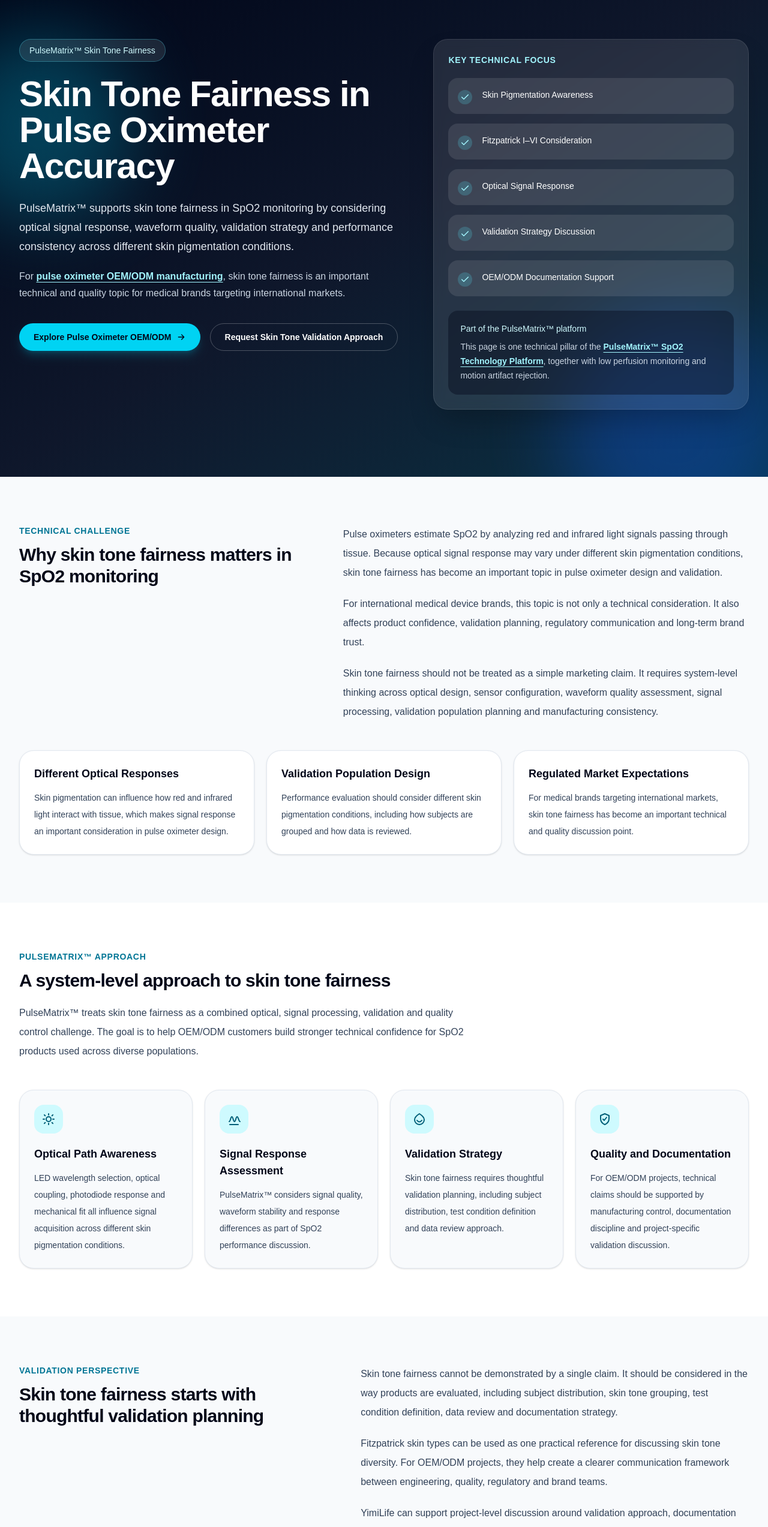
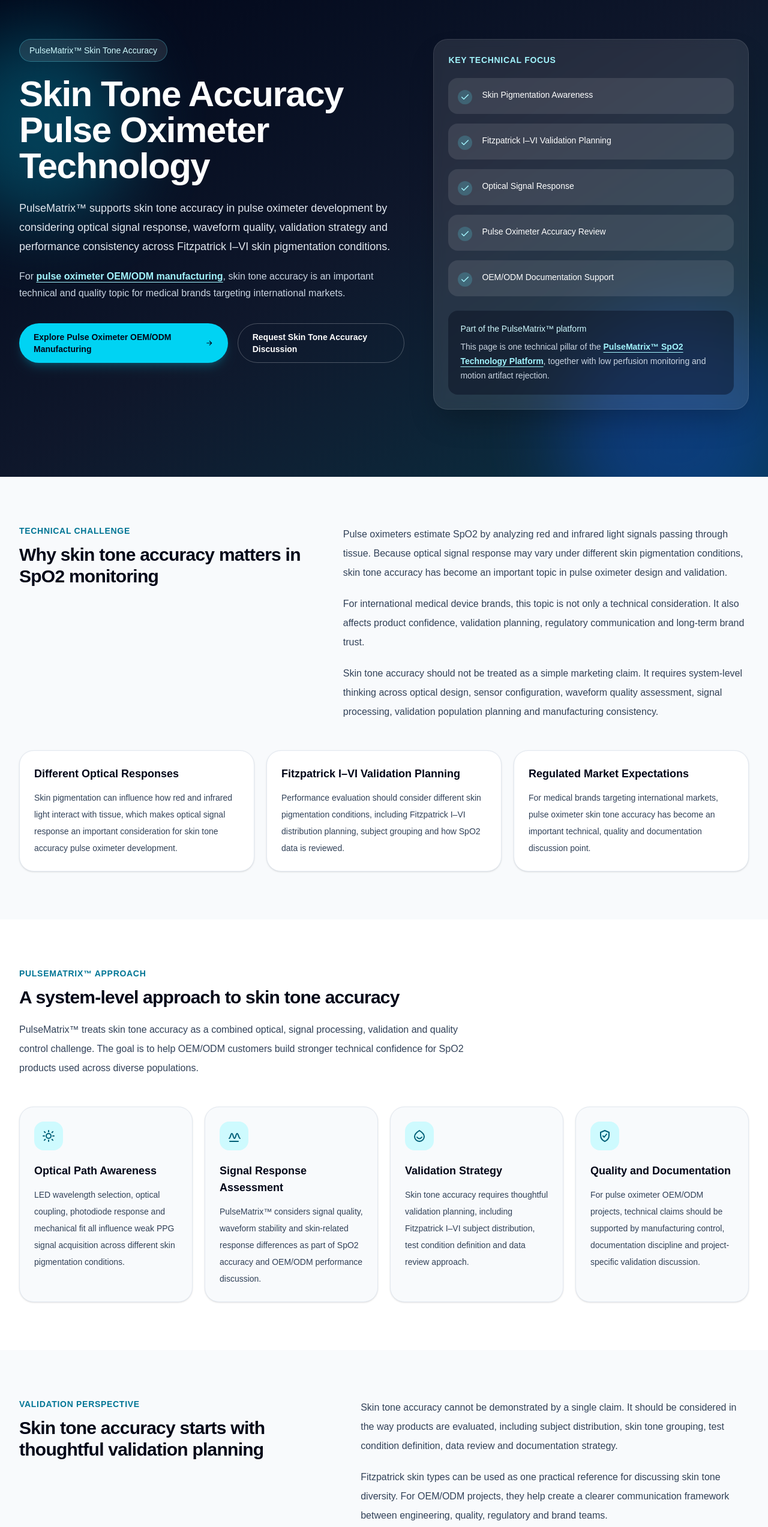
Before and after one commit to hnpsd0755-source/yimi-life-geo, a Next.js app: page /technology/skin-tone-fairness in a window 1280 px wide. Shown: the part 120-2666 px from the top of the page at 60% size. Built offline with nearby package versions, Linux system fonts and the light colour scheme.

Commit message:
Optimize skin tone fairness SEO content

```diff
--- a/app/technology/skin-tone-fairness/page.tsx
+++ b/app/technology/skin-tone-fairness/page.tsx
@@ -2,16 +2,16 @@
 import Link from "next/link";
 
 export const metadata: Metadata = {
-  title: "Skin Tone Fairness in Pulse Oximeter Accuracy | PulseMatrix™",
+  title: "Skin Tone Accuracy Pulse Oximeter | YimiLife PulseMatrix™",
   description:
-    "PulseMatrix™ supports skin tone fairness in SpO2 monitoring by considering signal response, validation strategy and performance consistency across different skin pigmentation conditions.",
+    "Explore YimiLife’s skin tone accuracy pulse oximeter approach, including Fitzpatrick I–VI validation planning, optical signal response and PulseMatrix™ SpO2 technology for OEM/ODM projects.",
   alternates: {
     canonical: "https://www.yimilife.com/technology/skin-tone-fairness",
   },
   openGraph: {
-    title: "Skin Tone Fairness in Pulse Oximeter Accuracy | PulseMatrix™",
+    title: "Skin Tone Accuracy Pulse Oximeter | YimiLife PulseMatrix™",
     description:
-      "Explore YimiLife’s skin tone fairness approach for pulse oximeter accuracy, Fitzpatrick skin types, SpO2 validation strategy and OEM/ODM medical device projects.",
+      "YimiLife explains skin tone accuracy in pulse oximeter development, including optical design, Fitzpatrick I–VI validation planning and OEM/ODM SpO2 product support.",
     url: "https://www.yimilife.com/technology/skin-tone-fairness",
     siteName: "YimiLife",
     type: "website",
@@ -129,37 +129,37 @@
 const fairnessChallenges = [
   {
     title: "Different Optical Responses",
-    text: "Skin pigmentation can influence how red and infrared light interact with tissue, which makes signal response an important consideration in pulse oximeter design.",
+    text: "Skin pigmentation can influence how red and infrared light interact with tissue, which makes optical signal response an important consideration for skin tone accuracy pulse oximeter development.",
   },
   {
-    title: "Validation Population Design",
-    text: "Performance evaluation should consider different skin pigmentation conditions, including how subjects are grouped and how data is reviewed.",
+    title: "Fitzpatrick I–VI Validation Planning",
+    text: "Performance evaluation should consider different skin pigmentation conditions, including Fitzpatrick I–VI distribution planning, subject grouping and how SpO2 data is reviewed.",
   },
   {
     title: "Regulated Market Expectations",
-    text: "For medical brands targeting international markets, skin tone fairness has become an important technical and quality discussion point.",
+    text: "For medical brands targeting international markets, pulse oximeter skin tone accuracy has become an important technical, quality and documentation discussion point.",
   },
 ];
 
 const engineeringLayers = [
   {
     title: "Optical Path Awareness",
-    text: "LED wavelength selection, optical coupling, photodiode response and mechanical fit all influence signal acquisition across different skin pigmentation conditions.",
+    text: "LED wavelength selection, optical coupling, photodiode response and mechanical fit all influence weak PPG signal acquisition across different skin pigmentation conditions.",
     icon: LightIcon,
   },
   {
     title: "Signal Response Assessment",
-    text: "PulseMatrix™ considers signal quality, waveform stability and response differences as part of SpO2 performance discussion.",
+    text: "PulseMatrix™ considers signal quality, waveform stability and skin-related response differences as part of SpO2 accuracy and OEM/ODM performance discussion.",
     icon: SignalIcon,
   },
   {
     title: "Validation Strategy",
-    text: "Skin tone fairness requires thoughtful validation planning, including subject distribution, test condition definition and data review approach.",
+    text: "Skin tone accuracy requires thoughtful validation planning, including Fitzpatrick I–VI subject distribution, test condition definition and data review approach.",
     icon: SkinToneIcon,
   },
   {
     title: "Quality and Documentation",
-    text: "For OEM/ODM projects, technical claims should be supported by manufacturing control, documentation discipline and project-specific validation discussion.",
+    text: "For pulse oximeter OEM/ODM projects, technical claims should be supported by manufacturing control, documentation discipline and project-specific validation discussion.",
     icon: ShieldIcon,
   },
 ];
@@ -171,13 +171,15 @@
   "Elderly SpO2 Monitoring",
   "Wearable SpO2 Devices",
   "Remote Patient Monitoring Platforms",
+  "Private Label Pulse Oximeter Projects",
+  "Connected Health Monitoring Programs",
 ];
 
 const faqs = [
   {
-    question: "What does skin tone fairness mean in pulse oximeter accuracy?",
+    question: "What does skin tone accuracy mean in pulse oximeter development?",
     answer:
-      "Skin tone fairness means considering whether a pulse oximeter can maintain appropriate SpO2 performance across users with different skin pigmentation conditions. It is a technical, validation and quality consideration for modern pulse oximeter design.",
+      "Skin tone accuracy means considering whether a pulse oximeter can maintain appropriate SpO2 performance across users with different skin pigmentation conditions. It is a technical, validation and quality consideration for modern pulse oximeter design.",
   },
   {
     question: "Why can skin pigmentation affect pulse oximeter performance?",
@@ -185,24 +187,24 @@
       "Pulse oximeters use red and infrared light to estimate SpO2. Differences in skin pigmentation may influence optical signal response, so device design and validation should consider how signals behave across different skin tone conditions.",
   },
   {
-    question: "What are Fitzpatrick skin types?",
+    question: "What are Fitzpatrick skin types in SpO2 validation planning?",
     answer:
-      "Fitzpatrick skin types are commonly used categories for describing skin tone and skin response. In pulse oximeter validation discussions, they can be used as one reference when considering diversity across skin pigmentation conditions.",
+      "Fitzpatrick skin types are commonly used categories for describing skin tone and skin response. In pulse oximeter validation discussions, Fitzpatrick I–VI can be used as one reference when considering diversity across skin pigmentation conditions.",
   },
   {
-    question: "How does PulseMatrix™ support skin tone fairness?",
+    question: "How does PulseMatrix™ support skin tone accuracy in pulse oximeters?",
     answer:
-      "PulseMatrix™ supports skin tone fairness by connecting optical signal acquisition, signal response assessment, waveform quality evaluation, validation strategy and manufacturing quality discussion for OEM/ODM pulse oximeter projects.",
+      "PulseMatrix™ supports skin tone accuracy by connecting optical signal acquisition, signal response assessment, waveform quality evaluation, validation strategy and manufacturing quality discussion for OEM/ODM pulse oximeter projects.",
   },
   {
-    question: "Is skin tone fairness only an algorithm issue?",
+    question: "Is skin tone accuracy only an algorithm issue?",
     answer:
-      "No. Skin tone fairness should be considered at the system level, including optical design, sensor configuration, signal processing, validation population planning, documentation and manufacturing consistency.",
+      "No. Skin tone accuracy should be considered at the system level, including optical design, sensor configuration, signal processing, validation population planning, documentation and manufacturing consistency.",
   },
   {
     question: "Can YimiLife support skin tone validation discussions for OEM/ODM projects?",
     answer:
-      "Yes. YimiLife can discuss skin tone fairness requirements during OEM/ODM project evaluation, including target market expectations, product configuration, validation strategy and documentation needs.",
+      "Yes. YimiLife can discuss skin tone accuracy requirements during OEM/ODM project evaluation, including target market expectations, product configuration, validation strategy and documentation needs.",
   },
 ];
 
@@ -225,9 +227,9 @@
       "@type": "TechArticle",
       "@id":
         "https://www.yimilife.com/technology/skin-tone-fairness#article",
-      headline: "Skin Tone Fairness in Pulse Oximeter Accuracy",
+      headline: "Skin Tone Accuracy Pulse Oximeter Technology",
       description:
-        "A technical overview of skin tone fairness in pulse oximeter accuracy, including optical signal response, Fitzpatrick skin types, validation strategy and PulseMatrix™ support for OEM/ODM projects.",
+        "A technical overview of skin tone accuracy in pulse oximeter development, including optical signal response, Fitzpatrick I–VI validation planning and PulseMatrix™ support for OEM/ODM projects.",
       author: {
         "@id": "https://www.yimilife.com/#organization",
       },
@@ -244,15 +246,15 @@
       "@id":
         "https://www.yimilife.com/technology/skin-tone-fairness#webpage",
       url: "https://www.yimilife.com/technology/skin-tone-fairness",
-      name: "Skin Tone Fairness in Pulse Oximeter Accuracy",
+      name: "Skin Tone Accuracy Pulse Oximeter Technology",
       description:
-        "Skin tone fairness technology page for PulseMatrix™ and OEM/ODM pulse oximeter projects.",
+        "Skin tone accuracy technology page for PulseMatrix™ and OEM/ODM pulse oximeter development projects.",
       isPartOf: {
         "@id": "https://www.yimilife.com/#website",
       },
       about: {
         "@type": "Thing",
-        name: "Skin tone fairness pulse oximeter accuracy",
+        name: "Skin tone accuracy pulse oximeter",
       },
       publisher: {
         "@id": "https://www.yimilife.com/#organization",
@@ -317,17 +319,17 @@
         <div className="relative mx-auto grid max-w-7xl gap-12 px-6 py-24 lg:grid-cols-[1.1fr_0.9fr] lg:px-8 lg:py-28">
           <div>
             <div className="mb-6 inline-flex rounded-full border border-cyan-300/30 bg-white/10 px-4 py-2 text-sm font-medium text-cyan-100 backdrop-blur">
-              PulseMatrix™ Skin Tone Fairness
+              PulseMatrix™ Skin Tone Accuracy
             </div>
 
             <h1 className="max-w-4xl text-4xl font-semibold tracking-tight text-white sm:text-5xl lg:text-6xl">
-              Skin Tone Fairness in Pulse Oximeter Accuracy
+              Skin Tone Accuracy Pulse Oximeter Technology
             </h1>
 
             <p className="mt-6 max-w-3xl text-lg leading-8 text-slate-200">
-              PulseMatrix™ supports skin tone fairness in SpO2 monitoring by
+              PulseMatrix™ supports skin tone accuracy in pulse oximeter development by
               considering optical signal response, waveform quality, validation
-              strategy and performance consistency across different skin
+              strategy and performance consistency across Fitzpatrick I–VI skin
               pigmentation conditions.
             </p>
 
@@ -339,7 +341,7 @@
               >
                 pulse oximeter OEM/ODM manufacturing
               </Link>
-              , skin tone fairness is an important technical and quality topic
+              , skin tone accuracy is an important technical and quality topic
               for medical brands targeting international markets.
             </p>
 
@@ -348,7 +350,7 @@
                 href="/products/pulse-oximeter"
                 className="inline-flex items-center justify-center rounded-full bg-cyan-400 px-6 py-3 text-sm font-semibold text-slate-950 shadow-lg shadow-cyan-400/20 transition hover:bg-cyan-300"
               >
-                Explore Pulse Oximeter OEM/ODM
+                Explore Pulse Oximeter OEM/ODM Manufacturing
                 <ArrowIcon className="ml-2 h-4 w-4" />
               </Link>
 
@@ -356,7 +358,7 @@
                 href="/contact"
                 className="inline-flex items-center justify-center rounded-full border border-white/25 px-6 py-3 text-sm font-semibold text-white transition hover:bg-white/10"
               >
-                Request Skin Tone Validation Approach
+                Request Skin Tone Accuracy Discussion
               </Link>
             </div>
           </div>
@@ -369,9 +371,9 @@
             <div className="mt-5 grid gap-4">
               {[
                 "Skin Pigmentation Awareness",
-                "Fitzpatrick I–VI Consideration",
+                "Fitzpatrick I–VI Validation Planning",
                 "Optical Signal Response",
-                "Validation Strategy Discussion",
+                "Pulse Oximeter Accuracy Review",
                 "OEM/ODM Documentation Support",
               ].map((item) => (
                 <div
@@ -413,7 +415,7 @@
               Technical challenge
             </p>
             <h2 className="mt-3 text-3xl font-semibold tracking-tight text-slate-950">
-              Why skin tone fairness matters in SpO2 monitoring
+              Why skin tone accuracy matters in SpO2 monitoring
             </h2>
           </div>
 
@@ -422,7 +424,7 @@
               Pulse oximeters estimate SpO2 by analyzing red and infrared light
               signals passing through tissue. Because optical signal response
               may vary under different skin pigmentation conditions, skin tone
-              fairness has become an important topic in pulse oximeter design
+              accuracy has become an important topic in pulse oximeter design
               and validation.
             </p>
 
@@ -434,7 +436,7 @@
             </p>
 
             <p>
-              Skin tone fairness should not be treated as a simple marketing
+              Skin tone accuracy should not be treated as a simple marketing
               claim. It requires system-level thinking across optical design,
               sensor configuration, waveform quality assessment, signal
               processing, validation population planning and manufacturing
@@ -467,10 +469,10 @@
               PulseMatrix™ approach
             </p>
             <h2 className="mt-3 text-3xl font-semibold tracking-tight text-slate-950">
-              A system-level approach to skin tone fairness
+              A system-level approach to skin tone accuracy
             </h2>
             <p className="mt-5 text-base leading-8 text-slate-700">
-              PulseMatrix™ treats skin tone fairness as a combined optical,
+              PulseMatrix™ treats skin tone accuracy as a combined optical,
               signal processing, validation and quality control challenge. The
               goal is to help OEM/ODM customers build stronger technical
               confidence for SpO2 products used across diverse populations.
@@ -509,13 +511,13 @@
               Validation perspective
             </p>
             <h2 className="mt-3 text-3xl font-semibold tracking-tight text-slate-950">
-              Skin tone fairness starts with thoughtful validation planning
+              Skin tone accuracy starts with thoughtful validation planning
             </h2>
           </div>
 
           <div className="space-y-5 text-base leading-8 text-slate-700">
             <p>
-              Skin tone fairness cannot be demonstrated by a single claim. It
+              Skin tone accuracy cannot be demonstrated by a single claim. It
               should be considered in the way products are evaluated, including
               subject distribution, skin tone grouping, test condition
               definition, data review and documentation strategy.
@@ -530,7 +532,7 @@
 
             <p>
               YimiLife can support project-level discussion around validation
-              approach, documentation needs and how skin tone fairness connects
+              approach, documentation needs and how skin tone accuracy connects
               with the broader{" "}
               <Link
                 href="/technology"
@@ -551,33 +553,33 @@
               OEM/ODM value
             </p>
             <h2 className="mt-3 text-3xl font-semibold tracking-tight text-white">
-              Skin tone fairness strengthens trust for international SpO2
+              Skin tone accuracy strengthens trust for international SpO2
               products
             </h2>
           </div>
 
           <div className="space-y-5 text-base leading-8 text-slate-300">
             <p>
-              For OEM/ODM customers, skin tone fairness helps create a stronger
+              For OEM/ODM customers, skin tone accuracy helps create a stronger
               technical and compliance-oriented story for pulse oximeter
               products. It is especially relevant for brands entering diverse
               international markets.
             </p>
 
             <p>
-              YimiLife connects skin tone fairness with{" "}
+              YimiLife connects skin tone accuracy with{" "}
               <Link
                 href="/technology/low-perfusion-spo2"
                 className="font-semibold text-cyan-300 underline underline-offset-4"
               >
-                low perfusion SpO2 monitoring
+                low perfusion SpO2 technology
               </Link>{" "}
               and{" "}
               <Link
                 href="/technology/motion-artifact-rejection"
                 className="font-semibold text-cyan-300 underline underline-offset-4"
               >
-                motion artifact rejection
+                motion artifact rejection pulse oximeter technology
               </Link>{" "}
               to form a more complete medical-grade SpO2 technology narrative.
             </p>
@@ -602,7 +604,7 @@
                 Suitable for diverse-market SpO2 monitoring applications
               </h2>
               <p className="mt-5 text-base leading-8 text-slate-700">
-                Skin tone fairness is especially relevant for medical brands
+                Skin tone accuracy is especially relevant for medical brands
                 serving diverse populations and regulated international markets.
               </p>
             </div>
@@ -631,13 +633,13 @@
               Verification and quality
             </p>
             <h2 className="mt-3 text-3xl font-semibold tracking-tight text-slate-950">
-              From fairness discussion to manufacturing consistency
+              From skin tone accuracy discussion to manufacturing consistency
             </h2>
           </div>
 
           <div className="space-y-5 text-base leading-8 text-slate-700">
             <p>
-              Skin tone fairness should be connected with product-level
+              Skin tone accuracy should be connected with product-level
               validation and manufacturing control. For OEM/ODM projects, this
               means discussing target markets, product configuration, validation
               expectations, documentation and production consistency from the
@@ -650,7 +652,7 @@
                 href="/quality"
                 className="font-semibold text-cyan-700 underline underline-offset-4"
               >
-                ISO 13485 Quality System
+                ISO 13485 medical device manufacturing quality
               </Link>
               . Each unit is calibrated and verified using Fluke Index 2
               clinical simulators before shipment to support consistent
@@ -658,7 +660,7 @@
             </p>
 
             <p>
-              This helps customers treat skin tone fairness not as a separate
+              This helps customers treat skin tone accuracy not as a separate
               marketing topic, but as part of a structured engineering,
               validation and manufacturing workflow.
             </p>
@@ -674,7 +676,7 @@
                 FAQ
               </p>
               <h2 className="mt-3 text-3xl font-semibold tracking-tight text-slate-950">
-                Frequently asked questions about skin tone fairness
+                Frequently asked questions about skin tone accuracy
               </h2>
             </div>
 
@@ -700,13 +702,12 @@
       <section className="bg-slate-950">
         <div className="mx-auto max-w-7xl px-6 py-20 text-center lg:px-8">
           <h2 className="text-3xl font-semibold tracking-tight text-white sm:text-4xl">
-            Build skin tone fairness into your next SpO2 product strategy
+            Build skin tone accuracy into your next SpO2 product strategy
           </h2>
           <p className="mx-auto mt-5 max-w-3xl text-base leading-8 text-slate-300">
             Looking for a pulse oximeter OEM/ODM partner with skin tone
-            fairness awareness, PulseMatrix™ SpO2 technology and ISO 13485
-            manufacturing support? Share your project requirements with Yimi
-            Life.
+            accuracy awareness, PulseMatrix™ SpO2 technology and ISO 13485
+            manufacturing support? Share your project requirements with YimiLife.
           </p>
 
           <div className="mt-9 flex flex-col justify-center gap-4 sm:flex-row">
@@ -722,7 +723,7 @@
               href="/contact"
               className="inline-flex items-center justify-center rounded-full border border-white/25 px-6 py-3 text-sm font-semibold text-white transition hover:bg-white/10"
             >
-              Request Skin Tone Validation Approach
+              Request Skin Tone Accuracy Discussion
             </Link>
           </div>
         </div>
```
